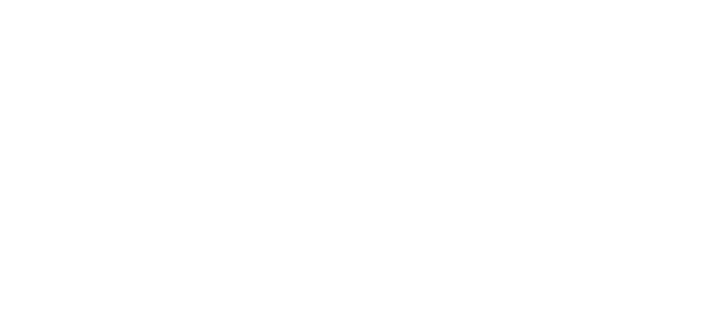
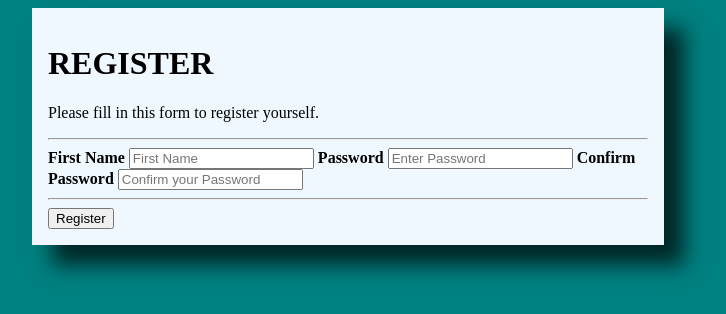
Before and after one commit to Nex-Marshall/HTML-Basics, a plain HTML site: page practice.html in a window 1280 px wide. Shown: the whole page, without its empty margins (292-1018 px from the left). Drawn offline with Linux system fonts and the light colour scheme.

Commit message:
Basics of Registration Form

```diff
--- /dev/null
+++ b/app.css
@@ -0,0 +1,15 @@
+body {
+    background-color: teal;
+}
+
+* {
+    box-sizing: border-box;
+}
+
+.container {
+    margin: auto;
+    width: 50%;
+    padding: 16px;
+    background-color: aliceblue;
+    box-shadow: 20px 20px 20px 0px rgba(0, 0, 0, 0.7);
+}
--- a/practice.html
+++ b/practice.html
@@ -1,12 +1,34 @@
 <!DOCTYPE html>
-<html lang="en">
+<html>
 
 <head>
-    <title></title>
+    <meta charset='UTF - 8'>
+    <meta name='viewport' content='width=device-width, initial-scale=1.0'>
+    <title>Registration Form</title>
+    <link rel='stylesheet' href='app.css'>
 </head>
 
+
 <body>
+    <form action=''>
+        <div class="container">
+            <h1>REGISTER</h1>
+            <p>Please fill in this form to register yourself.</p>
+            <hr/>
 
+            <label for="fn"><b>First Name</b></label>
+            <input type="text" placeholder="First Name" name="fn" id="fn" required/>
+
+            <label for="psw"><b>Password</b></label>
+            <input type="password" placeholder="Enter Password" name="psw" id="psw" required/>
+
+            <label for="cpsw"><b>Confirm Password</b></label>
+            <input type="password" placeholder="Confirm your Password" name="cpsw" id="cpsw" required/>
+
+            <hr/>
+            <button type="submit">Register</button>
+    </form>
+    </div>
 </body>
 
 </html>
```
